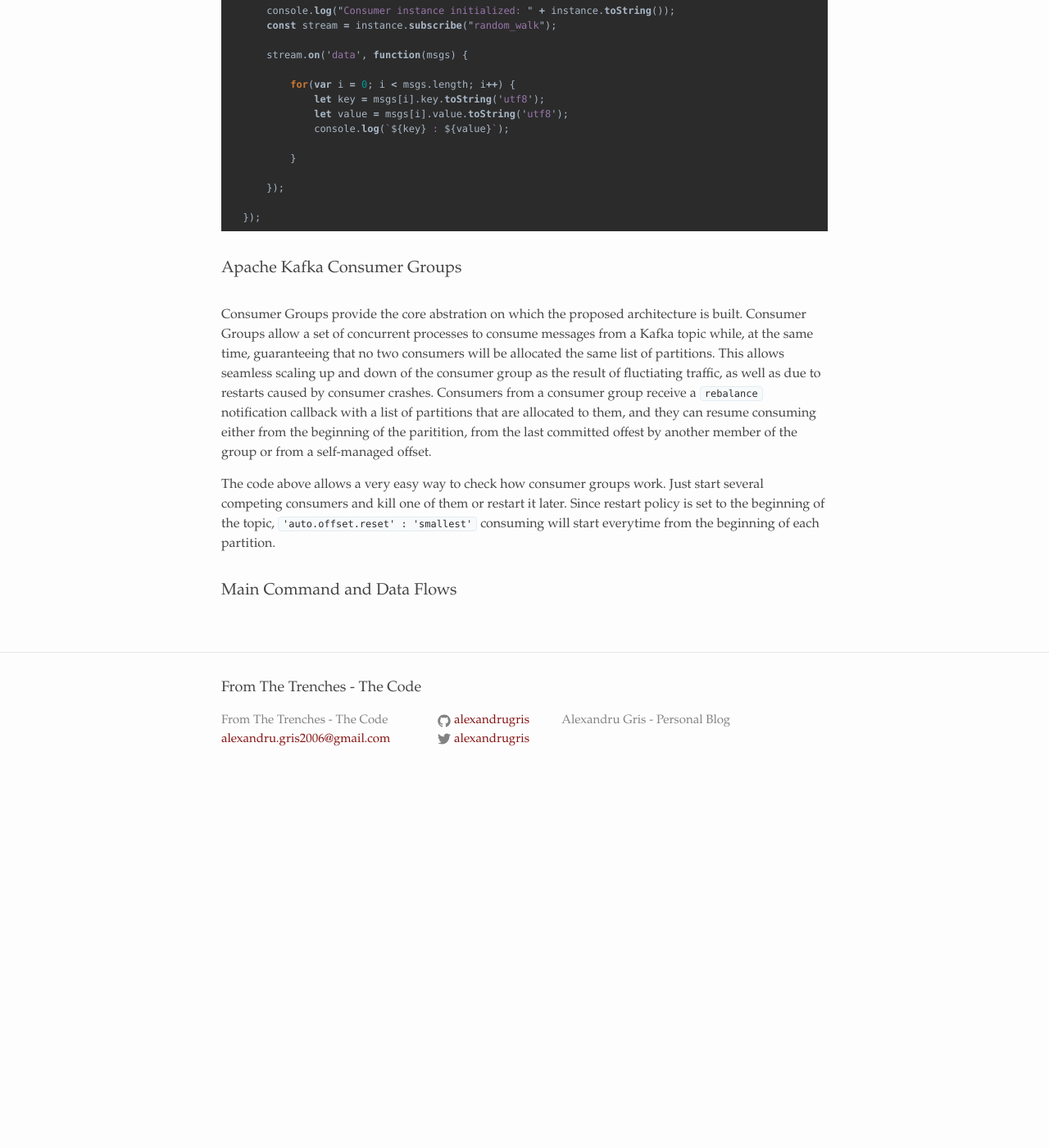
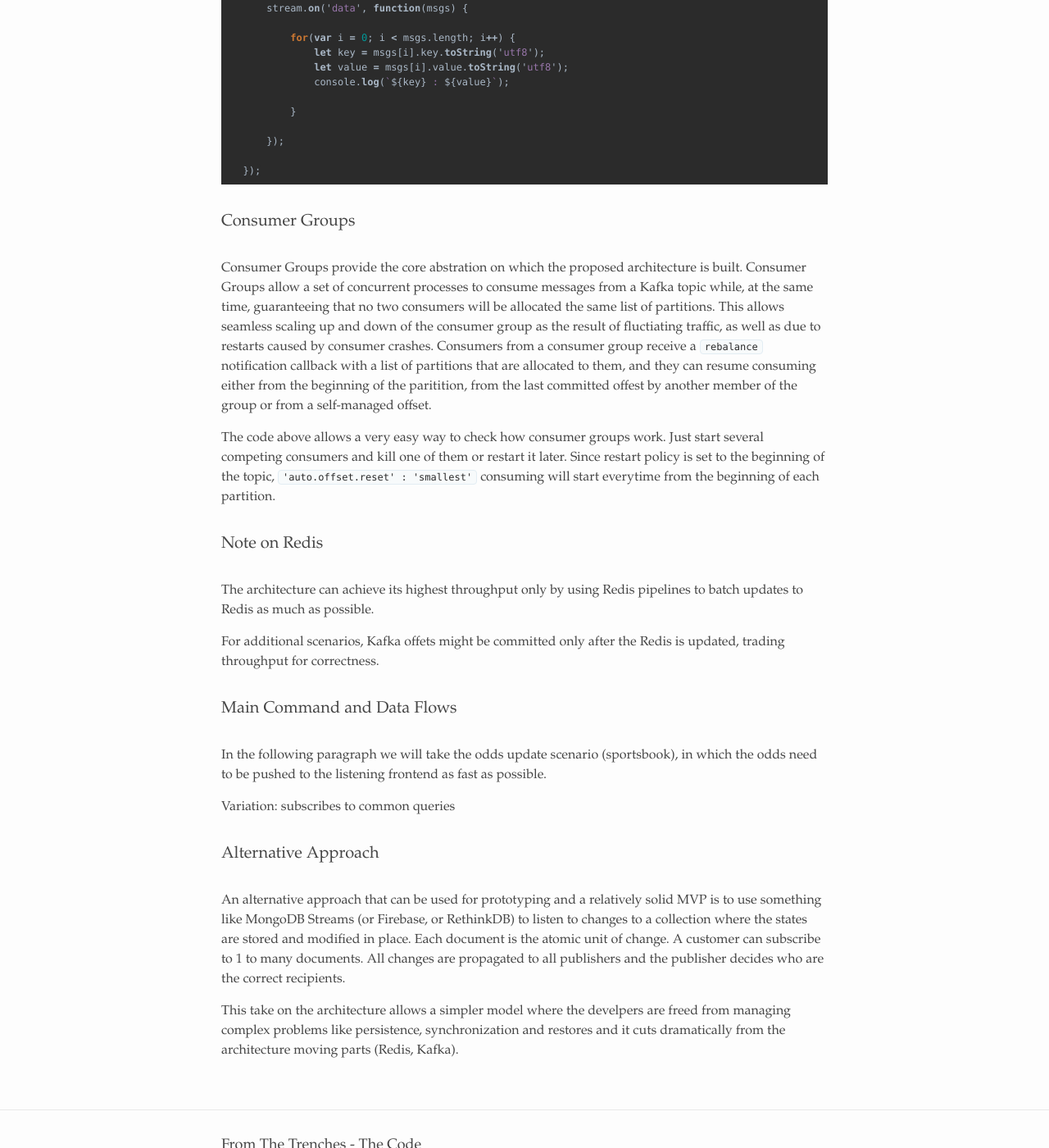
Before and after one commit to alexandrugris/my-jekyll-tech-blog, a Jekyll site: the page built from MyBlog/_posts/2019-09-04-realtime-architecture-with-apache-kafka.markdown, in a window 1280 px wide and 1400 px high, scrolled down 4639 px. Shown: the whole window at 82% size. Built offline with Jekyll 4.4.1, drawn with Linux system fonts in a browser that asks for light colours; before the commit the page ends 5612 px from its top, so only the background shows below that; some of the changed text lies outside the part shown.

Commit message:
small update

````diff
--- a/MyBlog/_posts/2019-09-04-realtime-architecture-with-apache-kafka.markdown
+++ b/MyBlog/_posts/2019-09-04-realtime-architecture-with-apache-kafka.markdown
@@ -1,15 +1,13 @@
 ---
 layout: post
-title:  "Live Streaming Architecture Using Apache Kafka And Redis"
+title:  "Streaming Architecture Using Apache Kafka And Redis"
 date:   2019-09-04 13:15:16 +0200
 categories: programming
 ---
 
-This topic describes a streaming architecture based on Apache Kafka and Redis that can be applied to build high perfoming, resilient streaming architectures.
+This post describes an architecture based on Apache Kafka and Redis that can be applied to building high perfoming, resilient streaming systems.  It applies to near-realtime systems, where a stream of events needs to be processed and the results submitted to a large list of subscribers, each of them receiving its own view of the stream.
 
-It applies to near-realtime systems where a stream of events needs to be processed and the results submitted to a large list of subscribers, each of them receiving its own view of the stream.
-
-Examples might include include:
+Examples might include the following:
 - Streaming bookmaker odds - different users are browing different parts of the site, have different markets in their bet slips
 - Realtime games - based on player input and game rules, for each player a different world view is computed
 - Subscription-based data distribution, each consumer receiving a partition of the total data set
@@ -196,10 +194,26 @@
   });
 ```
 
-### Apache Kafka Consumer Groups
+### Consumer Groups
 
 Consumer Groups provide the core abstration on which the proposed architecture is built. Consumer Groups allow a set of concurrent processes to consume messages from a Kafka topic while, at the same time, guaranteeing that no two consumers will be allocated the same list of partitions. This allows seamless scaling up and down of the consumer group as the result of fluctiating traffic, as well as due to restarts caused by consumer crashes. Consumers from a consumer group receive a `rebalance` notification callback with a list of partitions that are allocated to them, and they can resume consuming either from the beginning of the paritition, from the last committed offest by another member of the group or from a self-managed offset.
 
 The code above allows a very easy way to check how consumer groups work. Just start several competing consumers and kill one of them or restart it later. Since restart policy is set to the beginning of the topic, `'auto.offset.reset' : 'smallest'` consuming will start everytime from the beginning of each partition.
 
+### Note on Redis
+
+The architecture can achieve its highest throughput only by using Redis pipelines to batch updates to Redis as much as possible.
+
+For additional scenarios, Kafka offets might be committed only after the Redis is updated, trading throughput for correctness.
+
 ### Main Command and Data Flows
+
+In the following paragraph we will take the odds update scenario (sportsbook), in which the odds need to be pushed to the listening frontend as fast as possible.
+
+Variation: subscribes to common queries
+
+### Alternative Approach
+
+An alternative approach that can be used for prototyping and a relatively solid MVP is to use something like MongoDB Streams (or Firebase, or RethinkDB) to listen to changes to a collection where the states are stored and modified in place. Each document is the atomic unit of change. A customer can subscribe to 1 to many documents.  All changes are propagated to all publishers and the publisher decides who are the correct recipients.
+
+This take on the architecture allows a simpler model where the develpers are freed from managing complex problems like persistence, synchronization and restores and it cuts dramatically from the architecture moving parts (Redis, Kafka).
````
Also changed, not shown: other parts of MyBlog/_posts/2019-09-04-realtime-architecture-with-apache-kafka.markdown (+1 -1 lines).
